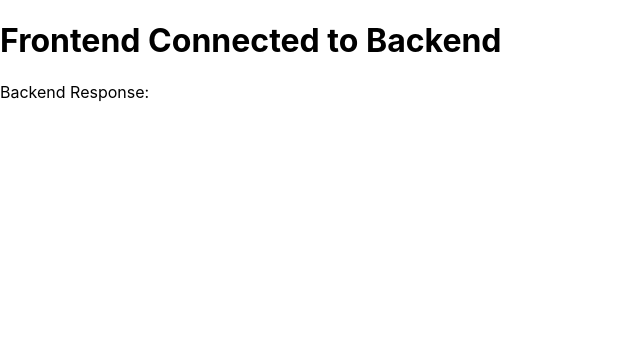
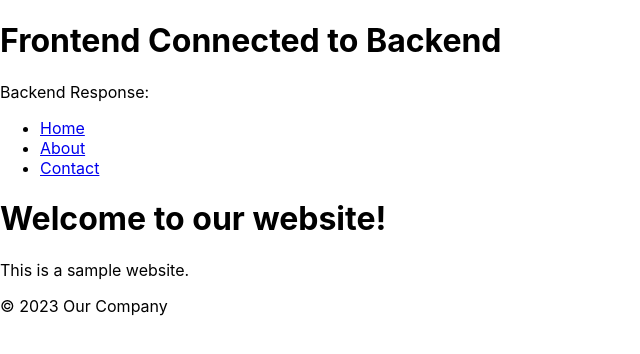
Before and after one commit to AustinGilbe/SeniorDesign, a React (Create React App) app in the folder frontend/: page / in a window 1280 px wide. Shown: the top 354 px of the page, without its empty margins (0-640 px from the left). Built offline with nearby package versions, Linux system fonts and the light colour scheme; no server answers.

Commit message:
changed html for testing

```diff
--- a/frontend/src/App.js
+++ b/frontend/src/App.js
@@ -16,7 +16,25 @@ function App()
     <div>
       <h1>Frontend Connected to Backend</h1>
       <p>Backend Response: {message}</p>
-    </div>
+
+
+    <header>
+      <nav>
+        <ul>
+          <li><a href="#">Home</a></li>
+          <li><a href="#">About</a></li>
+          <li><a href="#">Contact</a></li>
+        </ul>
+      </nav>
+    </header>
+    <main>
+      <h1>Welcome to our website!</h1>
+      <p>This is a sample website.</p>
+    </main>
+    <footer>
+      <p>&copy; 2023 Our Company</p>
+    </footer>
+  </div>
   );
 }
 
```
Also changed, not shown: frontend/src/index.js (line endings or trailing spaces).
